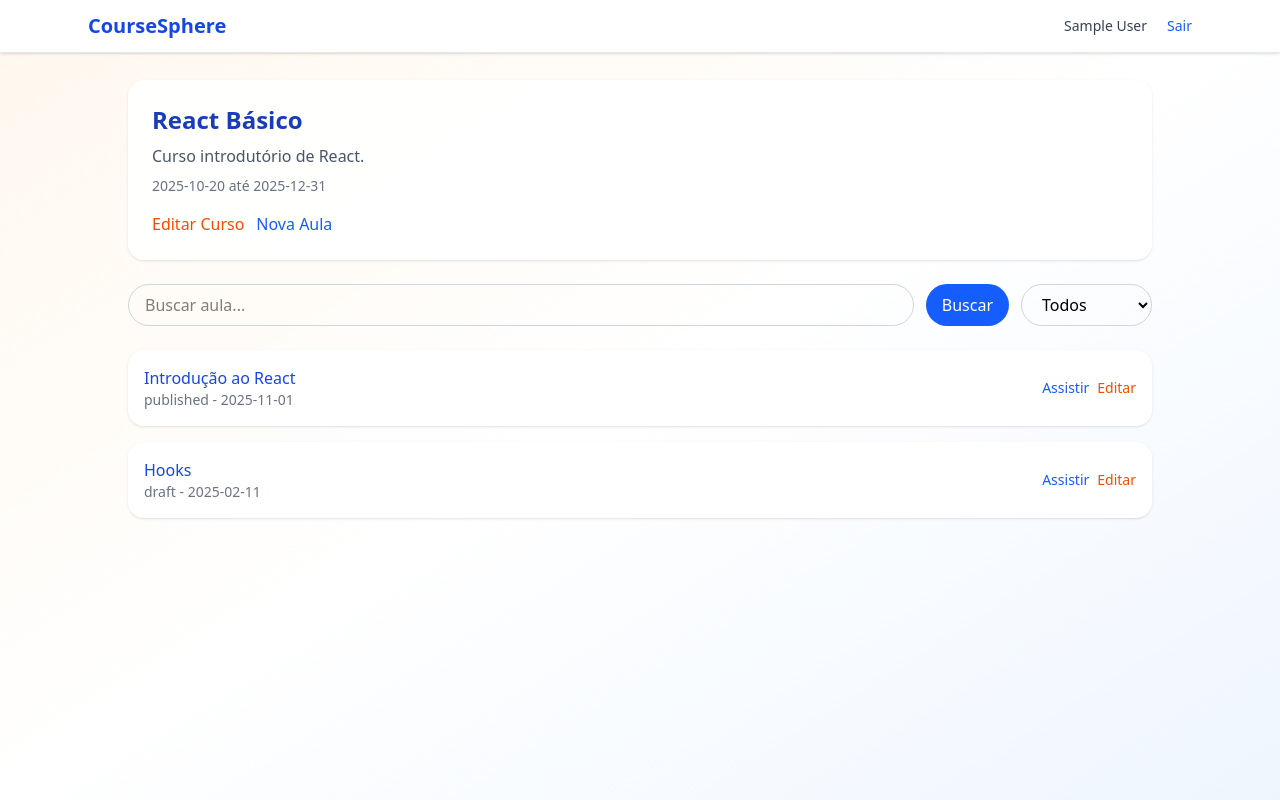
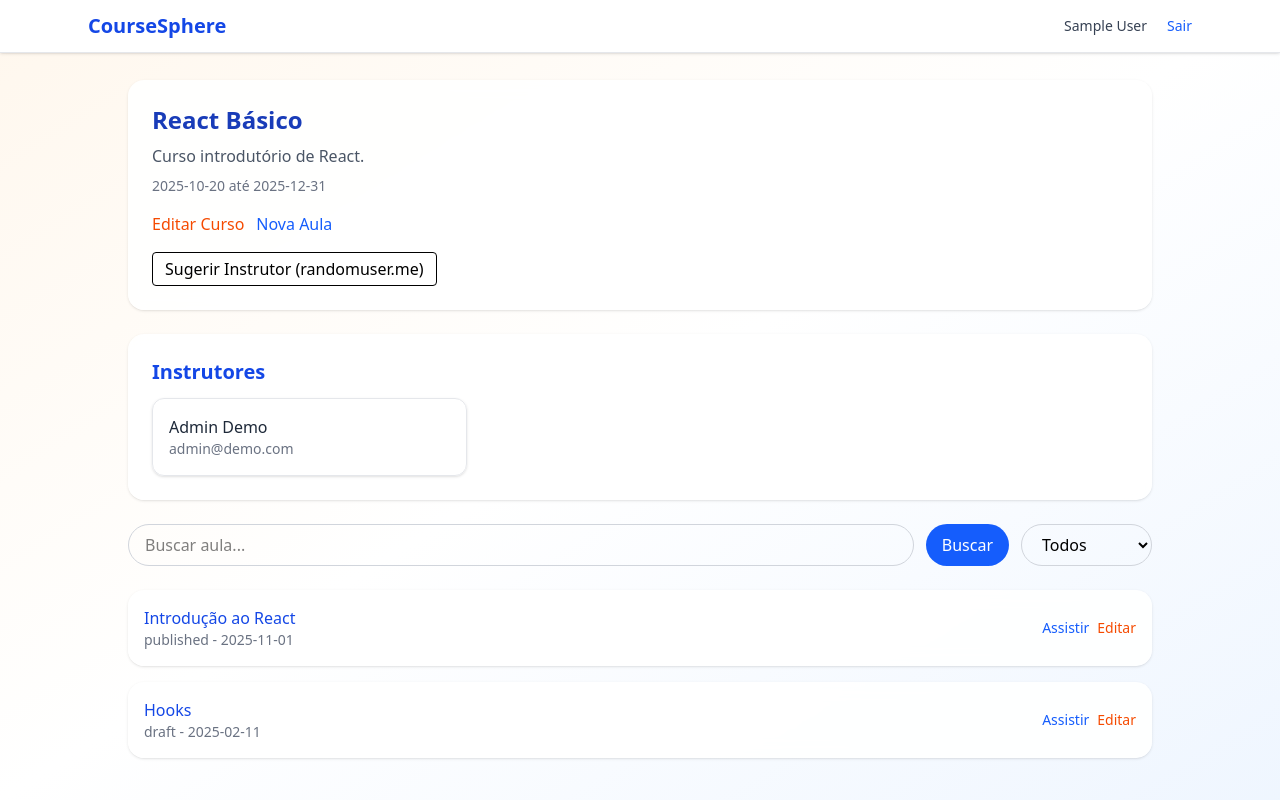
Before and after one commit to WeldonPereira/coursesphere, a React (Vite) app: page /courses/1 in a window 1280 px wide. Built offline with nearby package versions, Linux system fonts and the light colour scheme; data requests are answered from the project's data file; sample sign-in values are in the browser's storage.

Commit message:
feat(page-course-details): exibe lista de instrutores e permite adicionar novos via API randomuser.me

```diff
--- a/src/pages/CourseDetails.jsx
+++ b/src/pages/CourseDetails.jsx
@@ -2,22 +2,21 @@ import { useEffect, useState } from "react";
 import API from "../api/axios";
 import { useParams, Link } from "react-router-dom";
 import useAuth from "../hooks/useAuth";
+import InstructorPicker from "../components/InstructorPicker";
 
 export default function CourseDetails() {
   const { id } = useParams();
   const { user } = useAuth();
   const [course, setCourse] = useState(null);
   const [lessons, setLessons] = useState([]);
+  const [instructors, setInstructors] = useState([]);
   const [loading, setLoading] = useState(true);
 
   const [q, setQ] = useState("");
   const [search, setSearch] = useState("");
   const [filterStatus, setFilterStatus] = useState("");
 
-  const handleSearch = () => {
-    setSearch(q);
-  };
-
+  const handleSearch = () => setSearch(q);
   const handleKeyPress = (e) => {
     if (e.key === "Enter") {
       e.preventDefault();
@@ -25,25 +24,45 @@ export default function CourseDetails() {
     }
   };
 
-  useEffect(() => {
+  const fetchData = async () => {
+    try {
       setLoading(true);
-    Promise.all([
+      const [courseRes, lessonsRes] = await Promise.all([
         API.get(`/courses/${id}`),
         API.get(`/lessons`, { params: { course_id: id } }),
-    ])
-      .then(([courseRes, lessonsRes]) => {
+      ]);
+
       let items = lessonsRes.data;
-        if (filterStatus)
-          items = items.filter((l) => l.status === filterStatus);
+      if (filterStatus) items = items.filter((l) => l.status === filterStatus);
       if (search)
         items = items.filter((l) =>
           l.title.toLowerCase().includes(search.toLowerCase())
         );
-        setCourse(courseRes.data);
+
+      const c = courseRes.data;
+      setCourse(c);
       setLessons(items);
-      })
-      .finally(() => setLoading(false));
+
+      if (c.instructors?.length > 0) {
+        const instructorsData = await Promise.all(
+          c.instructors.map((id) => API.get(`/users/${id}`))
+        );
+        setInstructors(instructorsData.map((r) => r.data));
+      } else {
+        setInstructors([]);
+      }
+    } finally {
+      setLoading(false);
+    }
+  };
+
+  useEffect(() => {
+    fetchData();
   }, [id, search, filterStatus]);
+
+  const handleInstructorAdded = (newInstructor) => {
+    setInstructors((prev) => [...prev, newInstructor]);
+  };
 
   if (loading)
     return (
@@ -68,7 +87,8 @@ export default function CourseDetails() {
           <div className="text-sm text-gray-500 mb-4">
             {course.start_date} até {course.end_date}
           </div>
-          <div className="flex gap-3">
+
+          <div className="flex gap-3 flex-wrap mb-4">
             {canEditCourse && (
               <Link
                 to={`/courses/${id}/edit`}
@@ -84,6 +104,33 @@ export default function CourseDetails() {
               Nova Aula
             </Link>
           </div>
+
+          {canEditCourse && (
+            <div className="mt-4">
+              <InstructorPicker courseId={id} onAdded={handleInstructorAdded} />
+            </div>
+          )}
+        </div>
+
+        <div className="bg-white/90 backdrop-blur-sm rounded-2xl shadow p-6 mb-6">
+          <h3 className="text-xl font-semibold text-blue-700 mb-3">
+            Instrutores
+          </h3>
+          {instructors.length > 0 ? (
+            <div className="grid sm:grid-cols-2 md:grid-cols-3 gap-4">
+              {instructors.map((inst) => (
+                <div
+                  key={inst.id}
+                  className="border border-gray-200 rounded-xl p-4 shadow-sm hover:shadow-md transition"
+                >
+                  <p className="font-medium text-gray-800">{inst.name}</p>
+                  <p className="text-sm text-gray-500">{inst.email}</p>
+                </div>
+              ))}
+            </div>
+          ) : (
+            <p className="text-gray-600">Nenhum instrutor adicionado ainda.</p>
+          )}
         </div>
 
         <div className="flex flex-wrap gap-3 mb-6">
@@ -147,6 +194,11 @@ export default function CourseDetails() {
               </div>
             </div>
           ))}
+          {lessons.length === 0 && (
+            <p className="text-gray-600 text-center">
+              Nenhuma aula encontrada.
+            </p>
+          )}
         </div>
       </div>
     </div>
```
Lines whose indentation alone changed are shown as unchanged.
